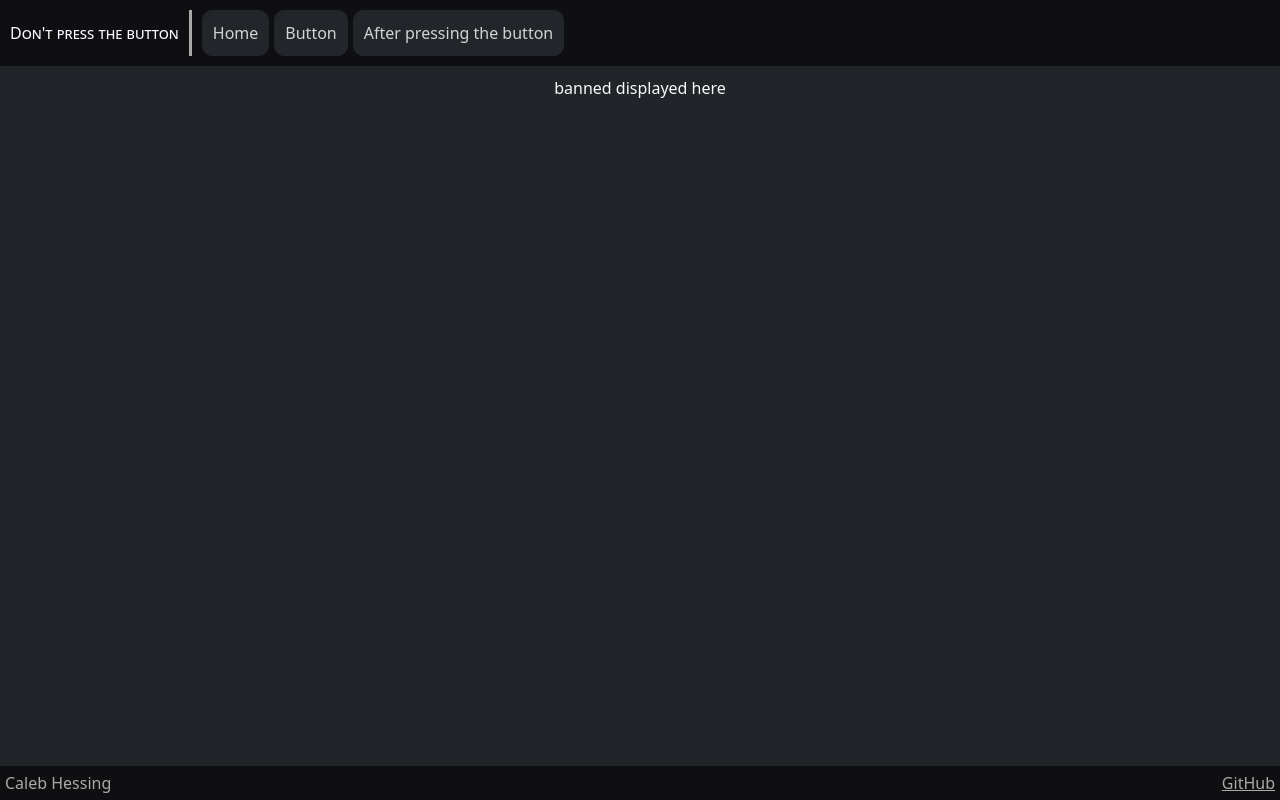
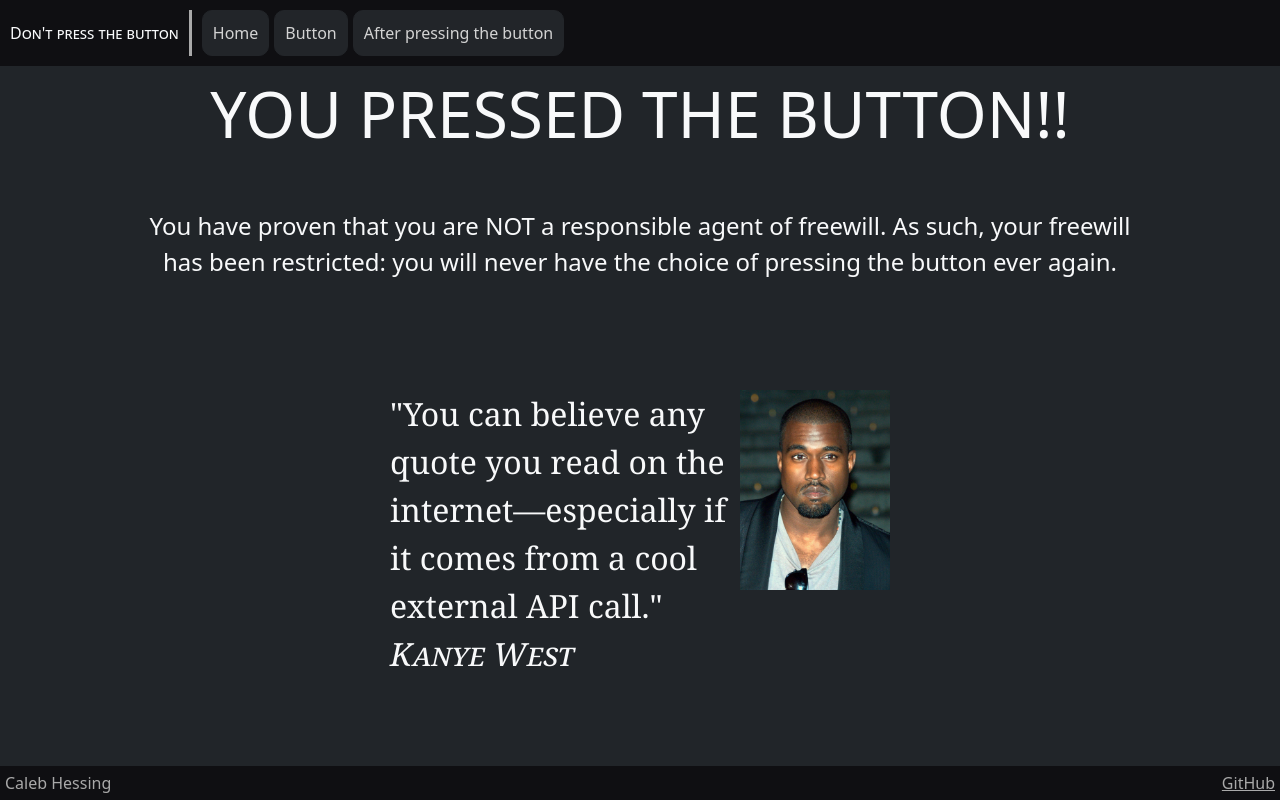
Before and after one commit to chess6032/cs260-project, a React (Vite) app: page /banned in a window 1280 px wide. Built offline with nearby package versions, Linux system fonts and the light colour scheme; a web font is replaced by a local one.

Commit message:
ported banned.html to banned.jsx

```diff
--- a/src/banned/banned.jsx
+++ b/src/banned/banned.jsx
@@ -1,9 +1,17 @@
 import React from 'react';
+import 'bootstrap/dist/css/bootstrap.min.css'; // I don't think this page uses bootstrap but just in case...
+import './banned.css';
 
 export function Banned() {
   return (
-    <main>
-      <div>banned displayed here</div>
+    <main className="banned-main">
+      <h1>YOU PRESSED THE BUTTON!!</h1>
+      <p>You have proven that you are NOT a responsible agent of freewill. As such, your freewill has been restricted: you will never have the
+        choice of pressing the button ever again.</p>
+      <div className="quote-container">
+        <span className="quote">"You can believe any quote you read on the internet&mdash;especially if it comes from a cool external API call." <br/> <span class="quote-attribution">Kanye West</span></span>
+        <img id="image" src="Kanye_West_at_the_2009_Tribeca_Film_Festival_(crop_2)-DavidShankbone.jpg" height="200" />
+      </div>
     </main>
   );
 }
```
